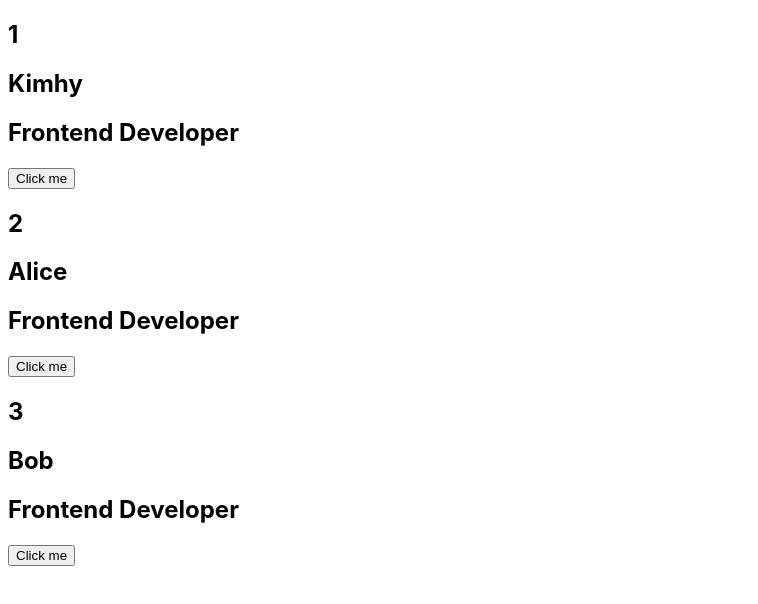
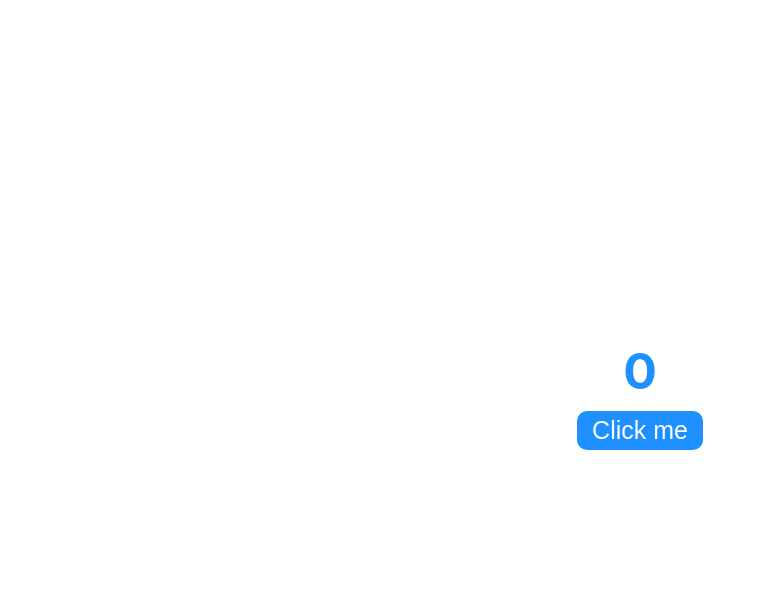
Before and after one commit to By-Kimhy/Learn-ReactJS, a React (Vite) app in the folder vite/: page / in a window 1280 px wide. Shown: the top 604 px of the page, without its empty margins (0-758 px from the left). Built offline with nearby package versions, Linux system fonts and the light colour scheme.

Commit message:
useState count

```diff
--- a/vite/src/App.css
+++ b/vite/src/App.css
@@ -1,9 +1,51 @@
-h3{
+:root{
+    font-size: 62.5%;
+    font-family: sans-serif;
+}
+
+*{
+    margin: 0;
+    padding: 0;
+    box-sizing: border-box;
+}
+
+body{
+    display: flex;
+    flex-direction: column;
+    justify-content: center;
+    align-items: center;
+    min-height: 100vh;
+}
+
+div,article{
+    display: flex;
+    flex-direction: column;
+    justify-content: center;
+    align-items: center;
+}
+
+h1, h2, h3, h4, h5, h6{
+    color:dodgerblue;
+    font-size: 5rem;
+}
+button{
+    background-color: dodgerblue;
+    color: white;
+    padding: 0.5rem 1.5rem;
+    border: none;
+    outline: none;
+    border-radius: 10px;
+    font-size: 2.5rem;
+    margin: 1rem 0;
+}
+
+
+/* h3{
     color: red;
     font-size: 2rem;
-}
+} */
 
-.container{
+/* .container{
     background-color: yellow;
     padding: 10px;
-}
+} */
--- a/vite/src/App.jsx
+++ b/vite/src/App.jsx
@@ -1,31 +1,21 @@
-import React from "react";
-import Users from "./components/Users";
+import react from "react";
+import "./App.css";
 
 const App = () => {
-  // const onChangeHandler = (e) => {
-  //   console.log(e);
-  // };
-  // const onClickHandler = (e) => {
-  //   console.log(e);
-  // };
+  // const arr = react.useState(0);
+  // const count =arr[0];
+  // const setCount = arr[1];
+  // function handleIncrement() {
+  //   setCount(count + 1);
+  // }
 
-  // const onSubmitHandler = (e) => {
-  //   e.preventDefault();
-  //   console.log(e);
-  // };
+  const [count, setCount] = react.useState(0);
+  return (
+    <div>
+      <h3>{count}</h3>
+      <button onClick={() => setCount(count + 1)}>Click me</button>
+    </div>
+  )
+}
 
-  // return (
-  //   <>
-  //     <form>
-  //       <input type="text" />
-  //       <button onClick={onSubmitHandler} type="submit">
-  //         Click me
-  //       </button>
-  //     </form>
-  //   </>
-  // );
-
-  return <Users />;
-};
-
-export default App;
+export default App
--- a/vite/src/components/Users.jsx
+++ b/vite/src/components/Users.jsx
@@ -24,7 +24,7 @@ function getIdUser(id) {
 
     // noted: find method returns the first element that matches the condition. example: { id: 1, name: "Kimhy", position: "Frontend Developer" }
     // noted: filter method returns an array of all elements that match the condition example: [{ id: 1, name: "Kimhy", position: "Frontend Developer" }, { id: 2, name: "Alice", position: "Frontend Developer" }]
-    const newUser = UserData.find(user => user.id === id);
+    const newUser = UserData.filter(user => user.id !== id);
     console.log(newUser);
 }
 
```
Also changed, not shown: vite/src/App_Form.jsx (added, +31 -0 lines).
